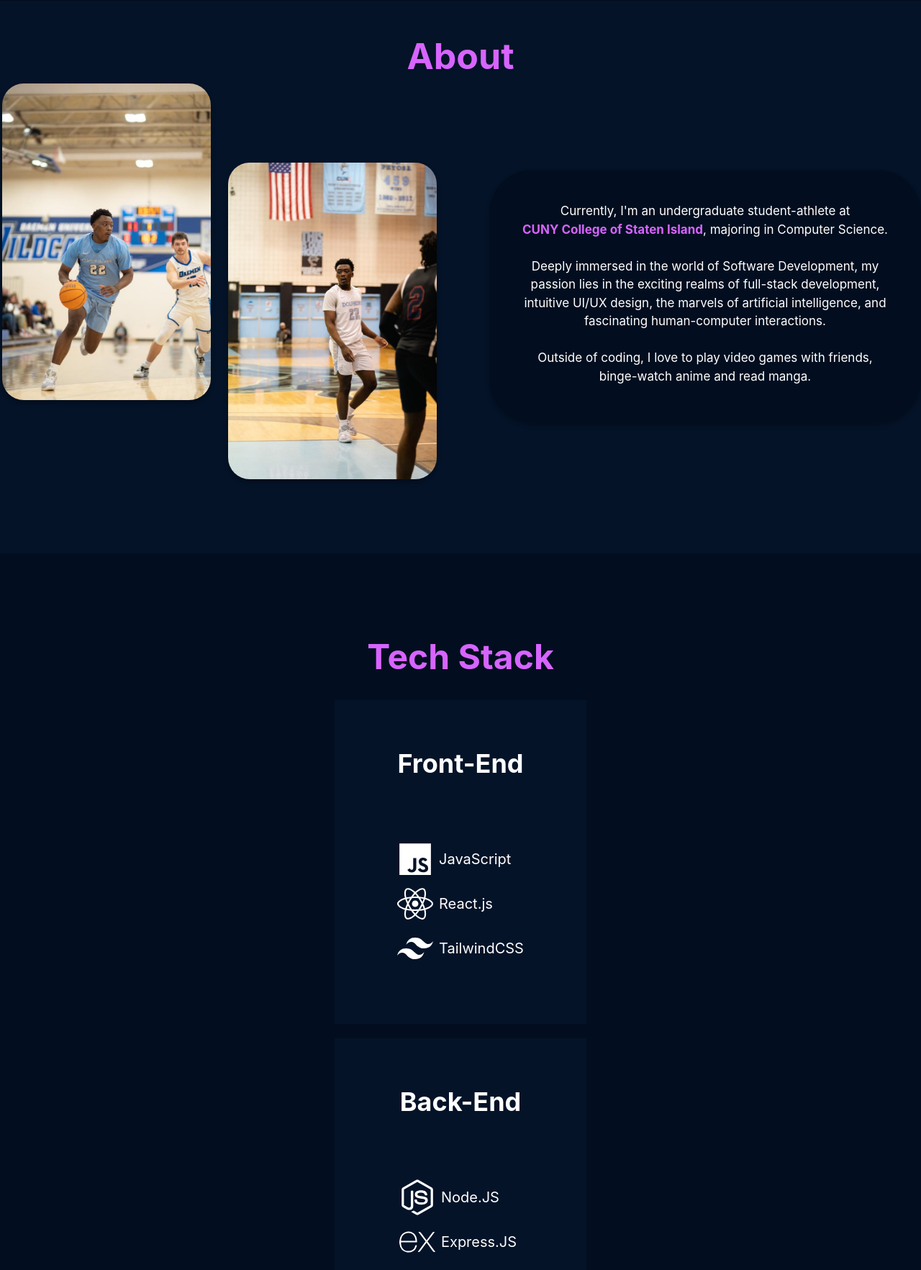
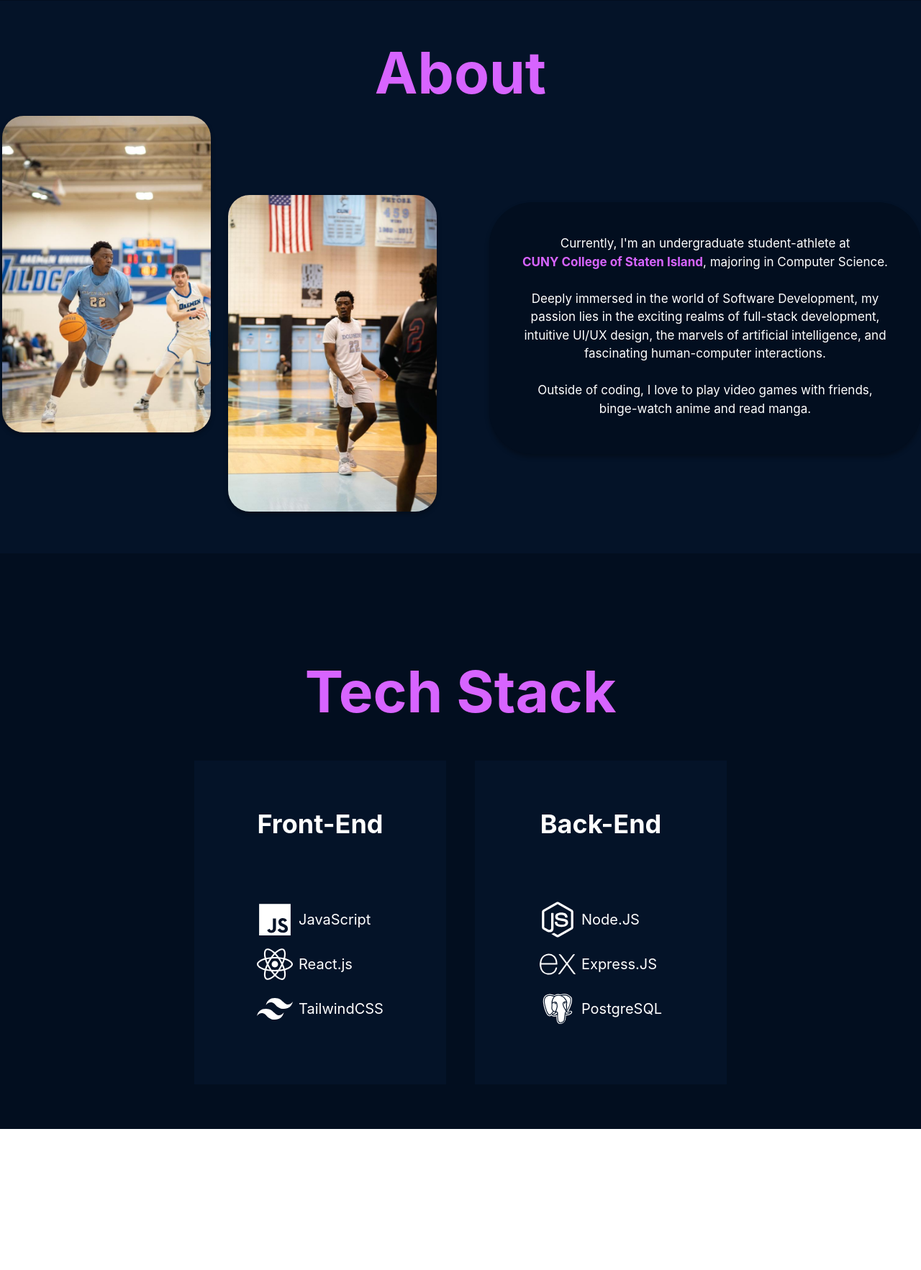
Before and after one commit to AdefelaFakorode/Adefela, a React (Vite) app: page / in a window 1280 px wide. Shown: the part 799-2564 px from the top of the page at 72% size. After the commit the page ends 2368 px from the top, so only its background shows below. Built offline with nearby package versions, Linux system fonts and the light colour scheme.

Commit message:
finished resp for skills

```diff
--- a/src/components/About.jsx
+++ b/src/components/About.jsx
@@ -1,19 +1,19 @@
 import BBP1 from "../assets/BBP1.jpg";
 import BBP2 from "../assets/BBP2.jpg";
 
-function NewAbout() {
+export default function About() {
   const navbarStyle = {
     boxShadow: "0px 4px 6px rgba(0, 0, 0, .3)",
   };
 
   return (
     <section
+      id="about"
       className="section xl:min-h-[48rem] 2xl:xl:min-h-[55rem] bg-primary"
-      id="about"
     >
       <div className="container mx-auto">
         {/*Title*/}
-        <div className="text-primaryTextColor flex justify-center items-center lg:my-auto text-[50px] 2xl:text-[80px] font-bold  mb-[20px] pt-[100px] xl:pt-[40px]">
+        <div className="text-primaryTextColor flex justify-center items-center lg:my-auto text-[80px] font-bold  mb-[20px] pt-[100px] xl:pt-[40px]">
           <h1>About</h1>
         </div>
         <div className="flex flex-col justify-center items-center xl:flex-row-reverse">
@@ -32,7 +32,7 @@ function NewAbout() {
               Currently, I'm an undergraduate student-athlete at <br />{" "}
               <a
                 href="https://www.csi.cuny.edu/"
-                className="font-bold text-primaryTextColor"
+                className="font-bold text-primaryTextColor translate-colors duration-300 hover:text-bHoverColor"
               >
                 CUNY College of Staten Island
               </a>
@@ -79,5 +79,3 @@ function NewAbout() {
     </section>
   );
 }
-
-export default NewAbout;
--- a/src/components/Home.jsx
+++ b/src/components/Home.jsx
@@ -2,13 +2,13 @@ import { CiLinkedin } from "react-icons/ci";
 import { FiGithub } from "react-icons/fi";
 import PP3 from "../assets/PP3.jpg";
 
-export default function NewHome() {
+export default function Home() {
   const navbarStyle = {
     boxShadow: "0px 4px 6px rgba(0, 0, 0, .3)",
   };
 
   return (
-    <section className="min-h-screen bg-secondary" id="home">
+    <section id="home" className="min-h-screen bg-secondary">
       <div className="container mx-auto flex flex-col items-center justify-center">
         <div className="lg:flex-row-reverse flex flex-col justify-center items-center lg:text-left text-center pt-[160px]">
           {/*Image*/}
--- a/src/components/Skills.jsx
+++ b/src/components/Skills.jsx
@@ -1,4 +1,3 @@
-import React from "react";
 import { IoLogoJavascript } from "react-icons/io5";
 import { FaReact } from "react-icons/fa";
 import { SiTailwindcss } from "react-icons/si";
@@ -39,20 +38,22 @@ function Skills() {
   ];
 
   return (
-    <div
-      name="skill"
-      className="flex flex-col items-center justify-center bg-secondary"
+    <section
+      id="skill"
+      className="flex flex-col items-center justify-center bg-secondary lg:min-h-screen mx-auto"
     >
       {/* Tech Stack */}
       <div className="mt-[120px]">
-        <h1 className="text-5xl text-primaryTextColor font-bold">Tech Stack</h1>
+        <h1 className="text-[80px] text-primaryTextColor font-bold">
+          Tech Stack
+        </h1>
       </div>
 
       {/* Boxes */}
-      <div className="mt-9 space-y-5 flex flex-col items-center">
+      <div className="mt-9 space-y-5 lg:space-y-0 flex flex-col items-center lg:flex-row lg:space-x-10 mb-[50px] 2xl:mb-[80px] ">
         {/* Front-End Skills */}
         <div className="w-[350px] h-[450px] bg-primary flex flex-col items-center justify-evenly">
-          <h1 className="text-white text-4xl font-bold mb-5">Front-End</h1>
+          <h1 className="text-white text-4xl font-bold mb-5 ">Front-End</h1>
           <ul>
             {frontEnd.map((skill) => {
               return (
@@ -84,7 +85,7 @@ function Skills() {
           </ul>
         </div>
       </div>
-    </div>
+    </section>
   );
 }
 
```
